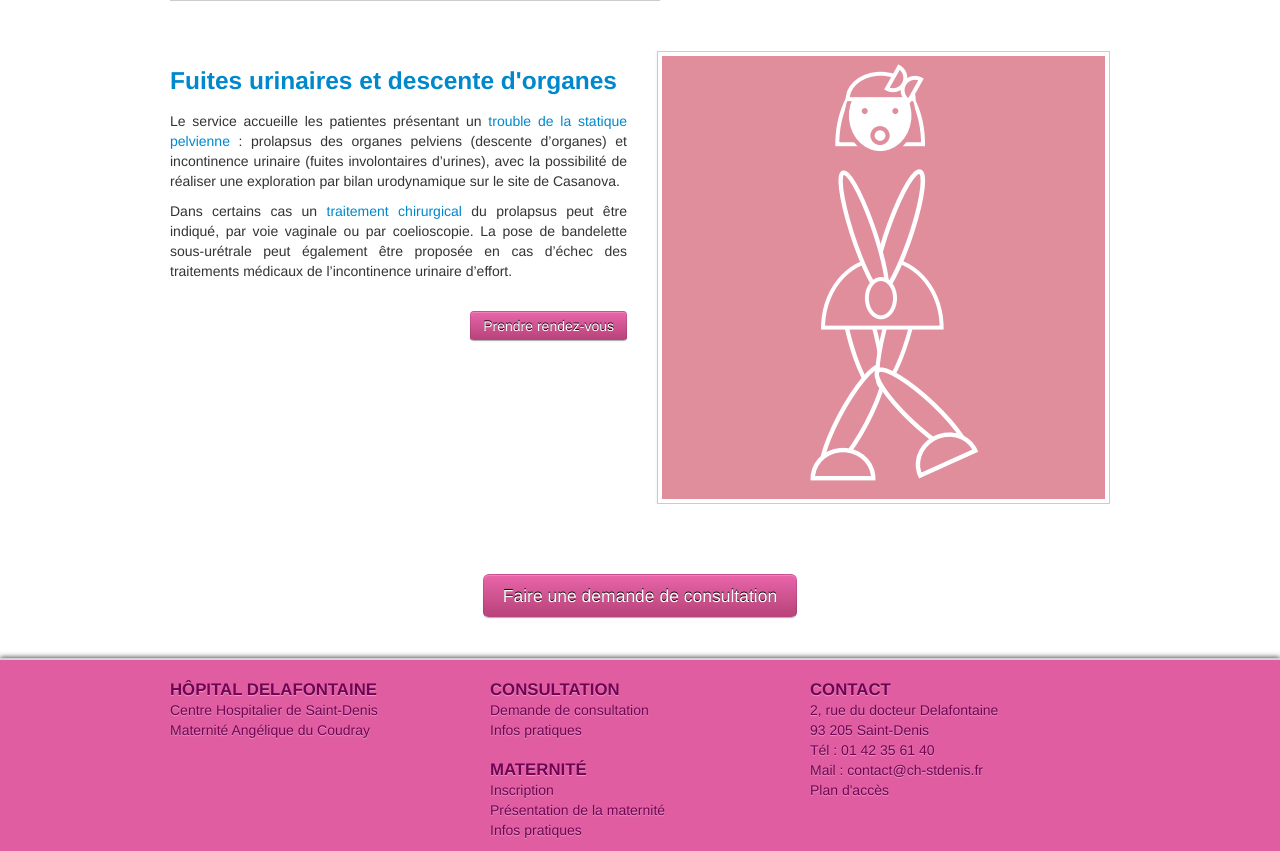
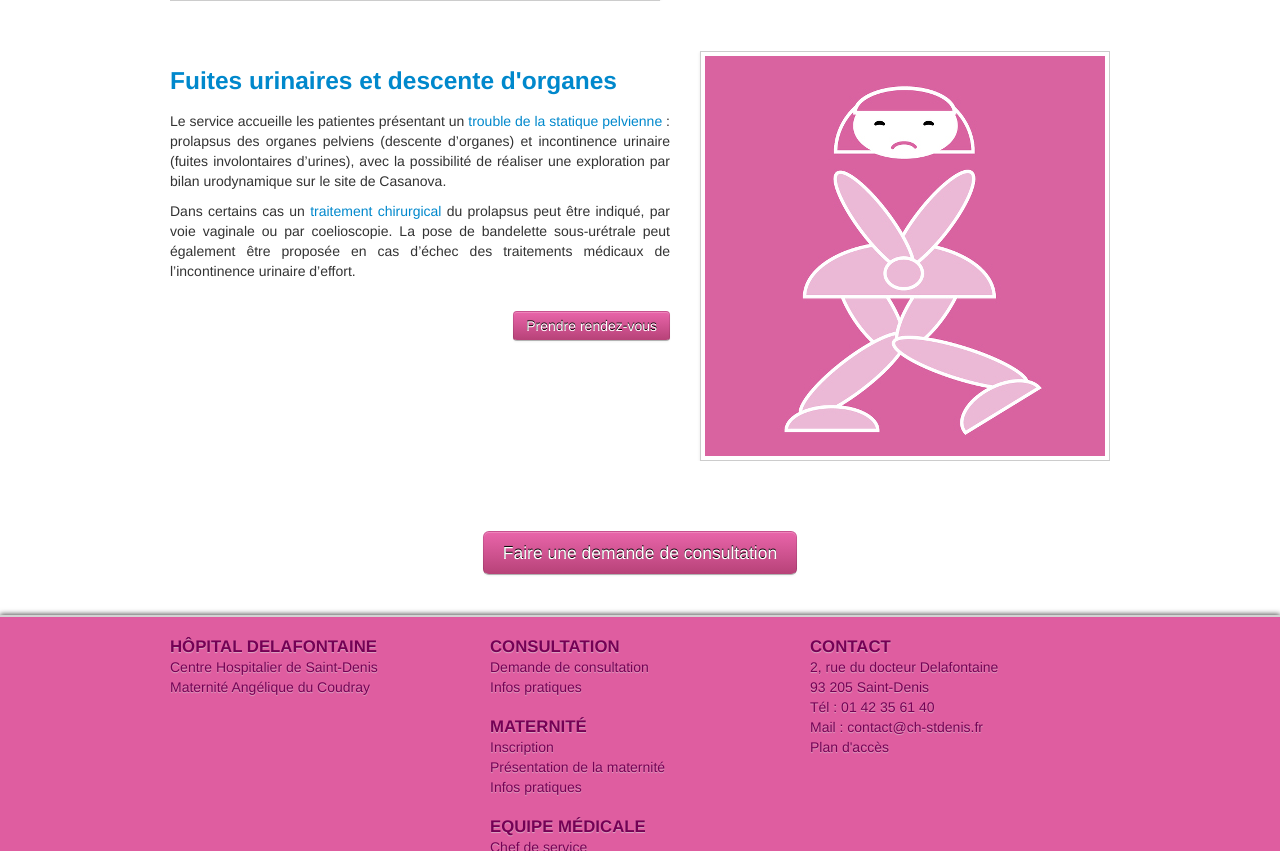
Before and after one commit to gyril/chsd, a website: page informations-consultation.html in a window 1280 px wide. Shown: the part 3720-4571 px from the top of the page. Drawn offline with Linux system fonts and the light colour scheme.

Commit message:
target blank

```diff
--- a/informations-consultation.html
+++ b/informations-consultation.html
@@ -236,10 +236,10 @@
 
     <section id="fuites">
       <div style="margin-bottom: 50px; overflow: hidden;">
-        <img src="img/fuites-urinaires.png" class="img-polaroid" style="float:right; max-width:480px;  margin-left: 30px;"/>
+        <img src="img/fuites-urinaires.jpg" class="img-polaroid" style="float:right; max-width:480px;  margin-left: 30px;"/>
         <h3>Fuites urinaires et descente d'organes</h3>
-        <p style="text-align: justify;">Le service accueille les patientes présentant un <a href="ressources/statique-pelvienne.pdf">trouble de la statique pelvienne</a> : prolapsus des organes pelviens (descente d’organes) et incontinence urinaire (fuites involontaires d’urines), avec  la possibilité de réaliser une exploration par bilan urodynamique sur le site de Casanova.</p>
-        <p style="text-align: justify;">Dans certains cas un <a href="ressources/chirurgie-incontinence-et-prolapsus.pdf">traitement chirurgical</a> du prolapsus peut être indiqué, par voie vaginale ou par coelioscopie. La pose de bandelette sous-urétrale peut également être proposée en cas d’échec des traitements médicaux de l’incontinence urinaire d’effort.</p>
+        <p style="text-align: justify;">Le service accueille les patientes présentant un <a href="ressources/statique-pelvienne.pdf" target="_blank">trouble de la statique pelvienne</a> : prolapsus des organes pelviens (descente d’organes) et incontinence urinaire (fuites involontaires d’urines), avec  la possibilité de réaliser une exploration par bilan urodynamique sur le site de Casanova.</p>
+        <p style="text-align: justify;">Dans certains cas un <a href="ressources/chirurgie-incontinence-et-prolapsus.pdf" target="_blank">traitement chirurgical</a> du prolapsus peut être indiqué, par voie vaginale ou par coelioscopie. La pose de bandelette sous-urétrale peut également être proposée en cas d’échec des traitements médicaux de l’incontinence urinaire d’effort.</p>
         <br>
         <a class="btn btn-pink" href="demande-consultation.html?type=6" style="float: right;">Prendre rendez-vous</a>
       </div>
```
